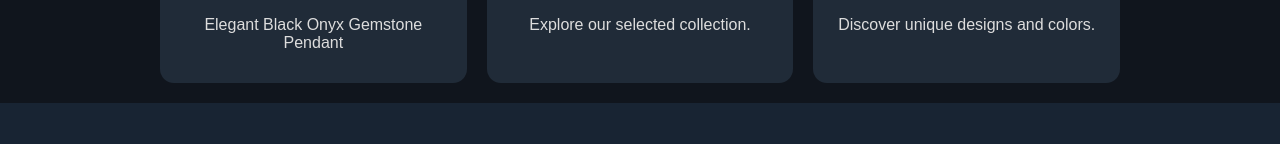
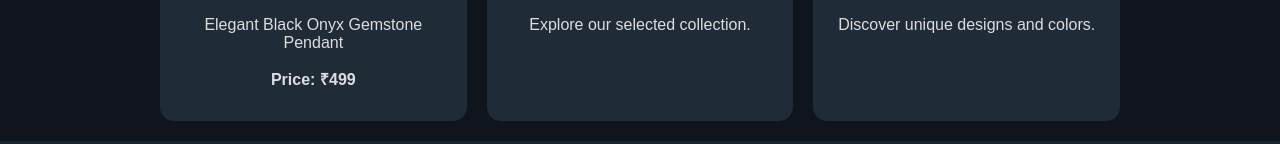
Before and after one commit to kabirp917-code/Gemstones, a plain HTML site: page index.html in a window 1280 px wide. Shown: the part 708-852 px from the top of the page. Drawn offline with Linux system fonts and the light colour scheme.

Commit message:
Include price for Black Onyx Pendant
Added price information for Black Onyx Pendant.

```diff
--- a/index.html
+++ b/index.html
@@ -37,7 +37,7 @@ footer{text-align:center;padding:25px;background:#182433;color:#ddd}
 <div class="card">
 <img src="IMG-20261107-WA0207.jpg" alt="Black Onyx Pendant">
 <h3>Black Onyx Pendant</h3>
-<p>Elegant Black Onyx Gemstone Pendant</p>
+<p>Elegant Black Onyx Gemstone Pendant</p><p><strong>Price: ₹499</strong></p>
 </div>
 <div class="card">
 <img src="https://images.unsplash.com/photo-1611652022419-a9419f74343d?w=600" alt="Gemstone accessories">
```
